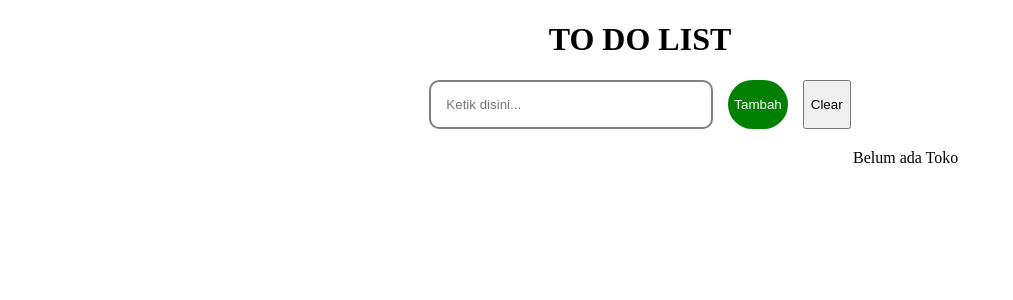
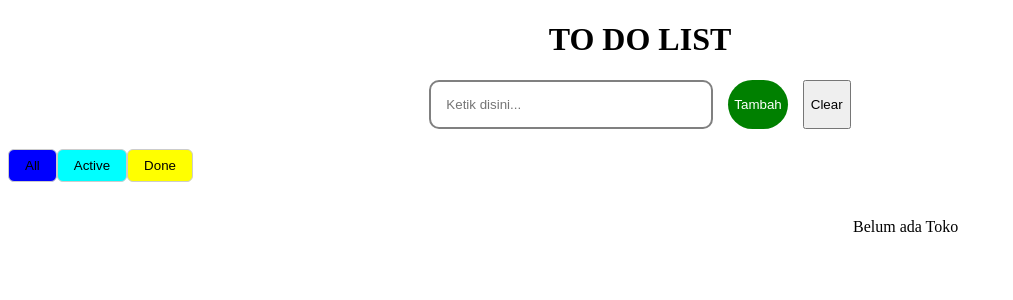
Before and after one commit to NicholasMiko/belajarVuejs, a Vue app in the folder 3.vue-todolist/: page / in a window 1280 px wide. Shown: the top 300 px of the page, without its empty margins (0-1013 px from the left). Built offline with nearby package versions, Linux system fonts and the light colour scheme; the HTML template or start-up script is replaced by a standard one.

Commit message:
Part 3 done
testing pakai method Type

```diff
--- a/3.vue-todolist/src/testodolist.vue
+++ b/3.vue-todolist/src/testodolist.vue
@@ -1,5 +1,6 @@
 <template>
   <h1>TO DO LIST</h1>
+
   <div class="form">
     <input
       type="text"
@@ -10,18 +11,40 @@
       Tambah
     </button>
 
+    <button @click="clear">
+      Clear
+    </button>
+  </div>
+
+  <div>
     <button
-    @click="clear">
-    Clear
+      class="allin"
+      @click="all"
+    >
+      All
+    </button>
+
+    <button
+      class="activin"
+      @click="active"
+    >
+      Active
+    </button>
+
+    <button
+      class="donin"
+      @click="done"
+    >
+      Done
     </button>
   </div>
 
   <div>
     <ul>
       <li
-        v-for="(todo, index) in todos"
+        v-for="(todo, index) in filtertodo"
         :key="index"
-        :class="{ selesai: todo.done, hapus: todo.deleted}"
+        :class="{ selesai: todo.done, hapus: todo.deleted }"
       >
         <input
           type="checkbox"
@@ -29,12 +52,12 @@
           :disabled="todo.deleted"
         >
         <span>
-            {{index+1}}, {{ todo.task }}
+          {{ index + 1 }}, {{ todo.task }}
         </span>
 
         <button
           class="hapusin"
-            @click="hapus(index)"
+          @click="hapus(todo)"
         >
           Hapus
         </button>
@@ -42,20 +65,19 @@
     </ul>
   </div>
 
-  <div v-if="todos.length === 0" style="margin-left: 845px;">{{ popup }} </div>
-
+  <div v-if="filtertodo.length === 0" style="margin-left: 845px;">{{ popup }}</div>
 </template>
 
 <script setup lang="ts">
-
-import { ref } from 'vue'
+import { ref, computed } from 'vue'
 
 interface Todo {
-  task: string;
-  done: boolean;
-  deleted: boolean;
+  task: string
+  done: boolean
+  deleted: boolean
 }
 
+type FilterStatus = 'all' | 'active' | 'done'
 
 const popup = ref('Belum ada Toko')
 const input = ref('')
@@ -73,12 +95,34 @@ function tambah() {
   input.value = ''
 }
 
- function hapus(index: number) {
-  const todo = todos.value[index]
-   if (todo) {
+function hapus(todo: Todo) {
   todo.deleted = true
 }
+
+const filter = ref<FilterStatus>('all')
+
+function all() {
+  filter.value = 'all'
 }
+function active() {
+  filter.value = 'active'
+}
+function done() {
+  filter.value = 'done'
+}
+
+const filtertodo = computed(() => {
+  const visible = todos.value
+
+  if (filter.value === 'active') {
+    return visible.filter(todo => !todo.done && !todo.deleted)
+  }
+  if (filter.value === 'done') {
+    return visible.filter(todo => todo.done && !todo.deleted)
+  }
+
+  return visible
+})
 
 const clear = () => {
   todos.value = []
@@ -104,17 +148,13 @@ li {
 }
 
 .selesai {
-
   background: lightgreen;
-
 }
 
-.selesai span{
-
+.selesai span {
   text-decoration: line-through;
   color: gray;
 }
-
 
 .form {
   display: flex;
@@ -152,4 +192,27 @@ input[type="text"] {
   color: gray;
   text-decoration: line-through;
 }
+
+.allin {
+  margin-bottom: 20px;
+  padding: 8px 16px;
+  border: 1px solid #ccc;
+  border-radius: 6px;
+  background: blue;
+}
+
+.donin {
+  padding: 8px 16px;
+  border: 1px solid #ccc;
+  border-radius: 6px;
+  background: yellow;
+}
+
+.activin {
+  padding: 8px 16px;
+  border: 1px solid #ccc;
+  border-radius: 6px;
+  background: cyan;
+}
+
 </style>
```
Lines whose indentation alone changed are shown as unchanged.
